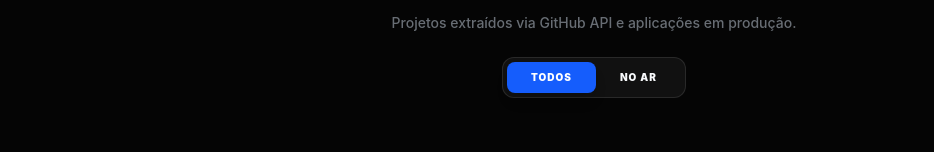
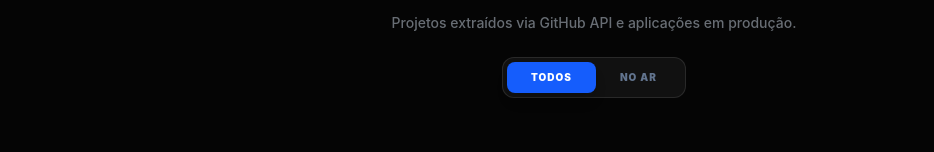
Before and after one commit to VictorHugo-Neo/Portfolio, a React (Vite) app in the folder frontend/: page / in a window 1280 px wide. Shown: the part 3420-3572 px from the top of the page, without its empty margins (46-980 px from the left). Built offline with nearby package versions, Linux system fonts and the light colour scheme; no server answers.

Commit message:
Fix: Correção do componente Filtro de Repositorios

```diff
--- a/frontend/src/components/Repositories.tsx
+++ b/frontend/src/components/Repositories.tsx
@@ -76,7 +76,7 @@ export const Repositories = ({ isDarkMode }: RepositoryProps) => {
                     </button>
                     <button
                         onClick={() => setFilter('live')}
-                        className={`px-6 py-2 text-[10px] font-black uppercase tracking-widest rounded-lg transition-all ${filter === 'live' ? 'bg-blue-600 text-white shadow-lg' : 'text-slate-50'}`}
+                        className={`px-6 py-2 text-[10px] font-black uppercase tracking-widest rounded-lg transition-all ${filter === 'live' ? 'bg-blue-600 text-white shadow-lg' : 'text-slate-500'}`}
                     >
                         No Ar
                     </button>
```
